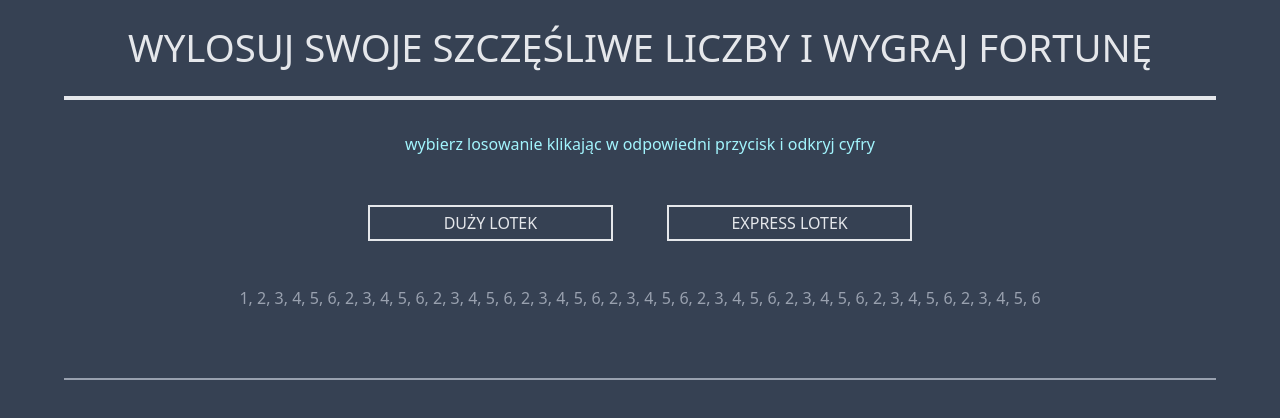
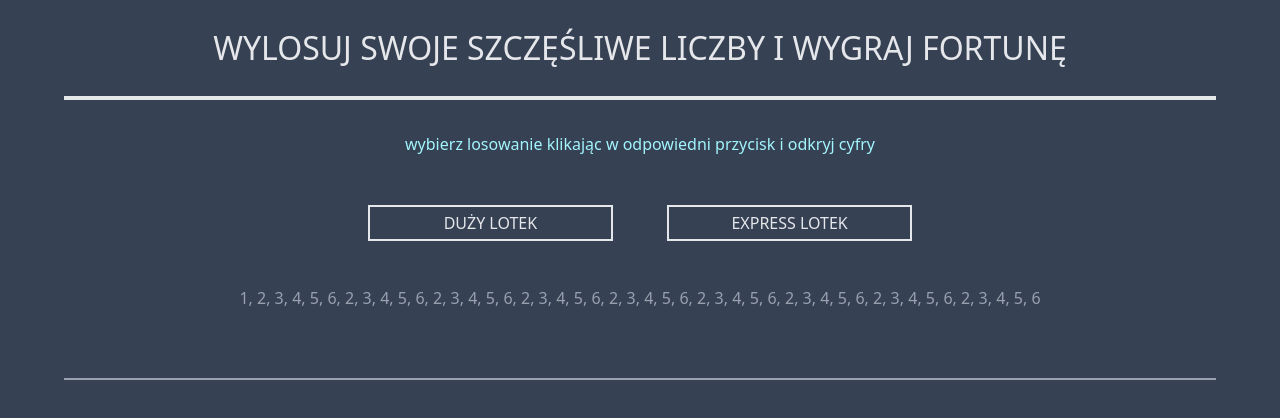
Before and after one commit to Scorpion19702022/RANDOM_LOTTTO_NUMBERS, a React (Vite) app: page / in a window 1280 px wide. Shown: the top 418 px of the page. Built offline with nearby package versions, Linux system fonts and the light colour scheme.

Commit message:
added style

```diff
--- a/src/Components/LottoHeader/LottoHeader.tsx
+++ b/src/Components/LottoHeader/LottoHeader.tsx
@@ -1,7 +1,7 @@
 const LottoHeader = () => {
 	return (
 		<section className='w-[90%] h-[10%] p-12 flex justify-center items-center border-b-4 border-gray-200'>
-			<h1 className='text-[1.2em] text-gray-200 text-center md:text-[1.6em] lg:text-[2.4em]'>
+			<h1 className='text-[1.2em] text-gray-200 text-center md:text-[1.4em] lg:text-[2em]'>
 				{`wylosuj swoje szczęśliwe liczby i wygraj fortunę`.toLocaleUpperCase()}
 			</h1>
 		</section>
```
